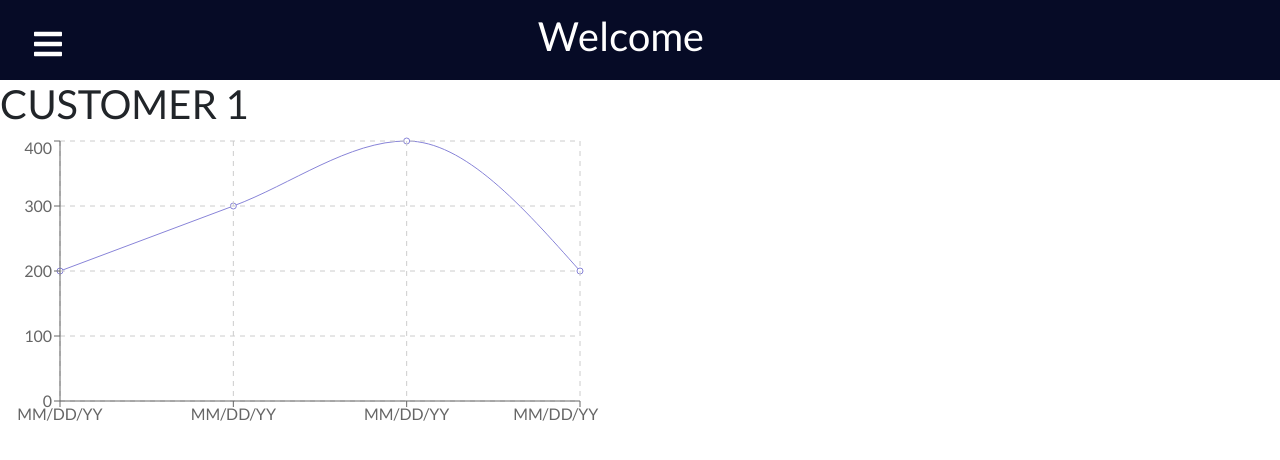
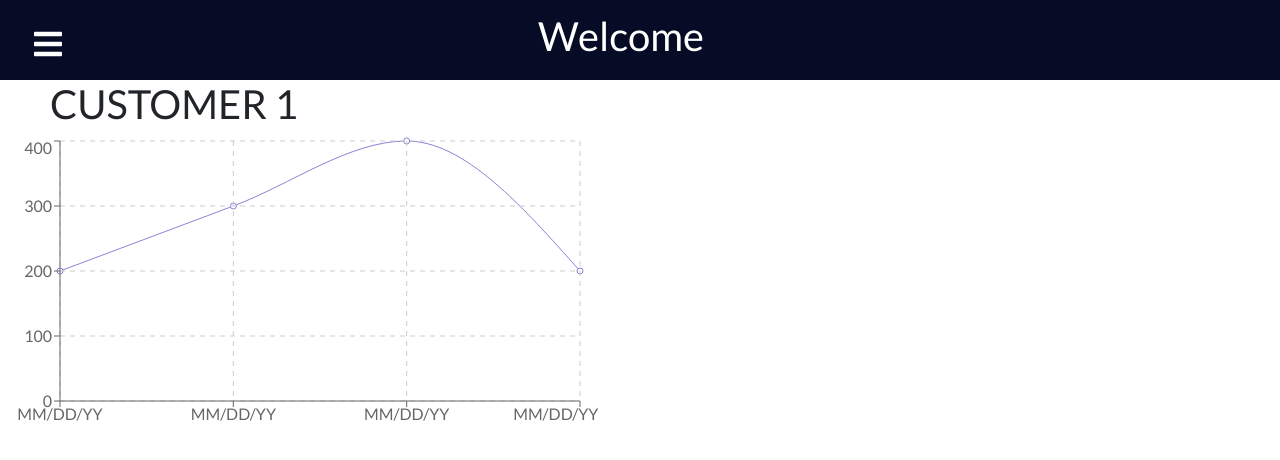
Before and after one commit to jhagui7464/ebi-dashboard, a React (Create React App) app: page / in a window 1280 px wide. Shown: the top 460 px of the page. Built offline with nearby package versions, Linux system fonts and the light colour scheme.

Commit message:
added graphing abilities

```diff
--- a/src/components/Graphing.js
+++ b/src/components/Graphing.js
@@ -9,6 +9,7 @@ import {
 } from "recharts";
 
 import {data} from "./graphMockData";
+import "../styles/Graphing.css"
 
 class Graphing extends Component {
   constructor() {
@@ -32,7 +33,7 @@ class Graphing extends Component {
 
     return (
       <div>
-        <h1>{chartThatChanges.customer}</h1>
+        <h1 className="graphingTitle">{chartThatChanges.customer}</h1>
         <LineChart
           width={600}
           height={300}
--- /dev/null
+++ b/src/styles/Graphing.css
@@ -0,0 +1,3 @@
+.graphingTitle {
+    padding-left: 3.9%;
+}
```
Also changed, not shown: src/components/RecentTransactions.js (added, +14 -0 lines).
